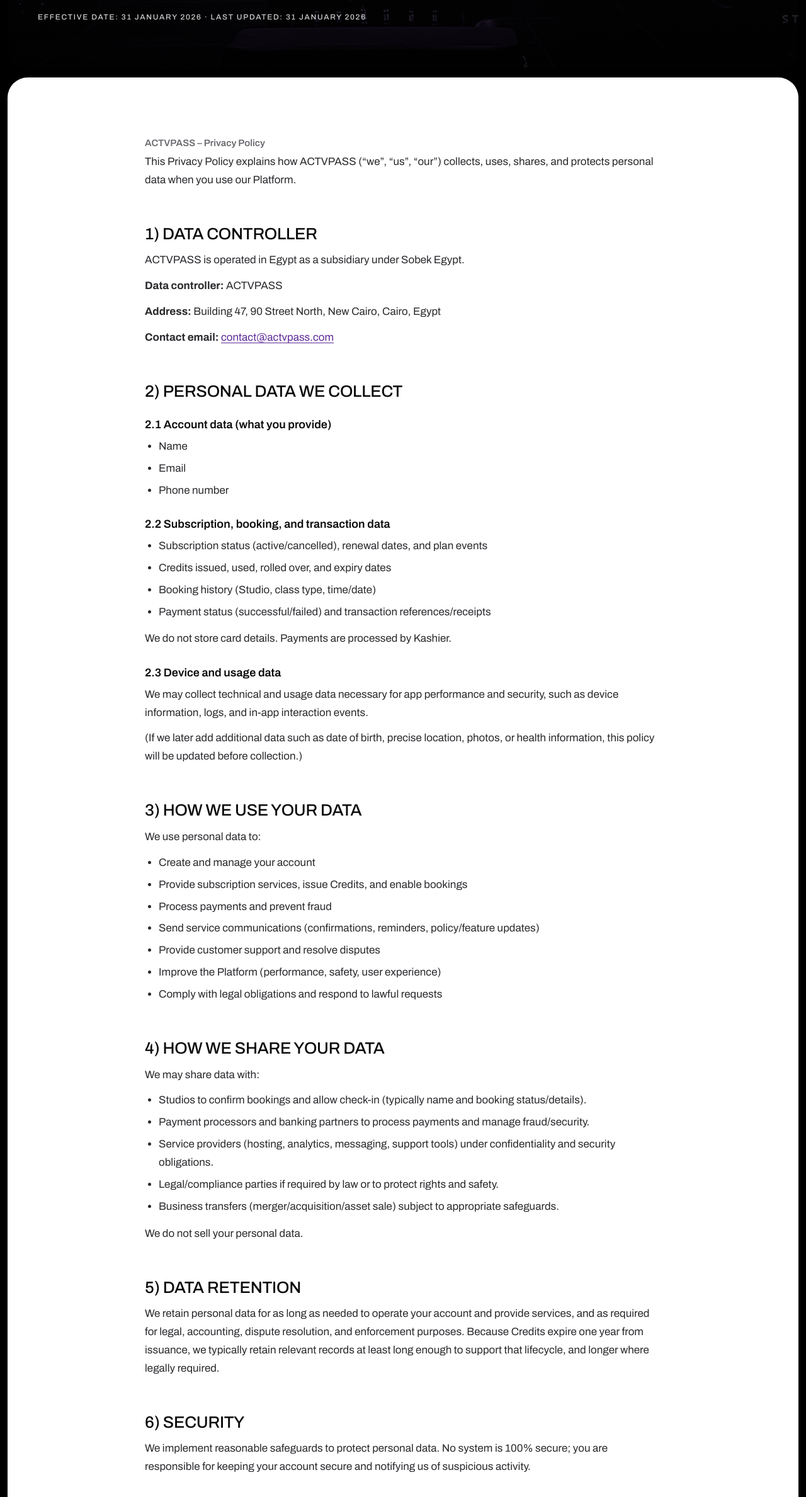
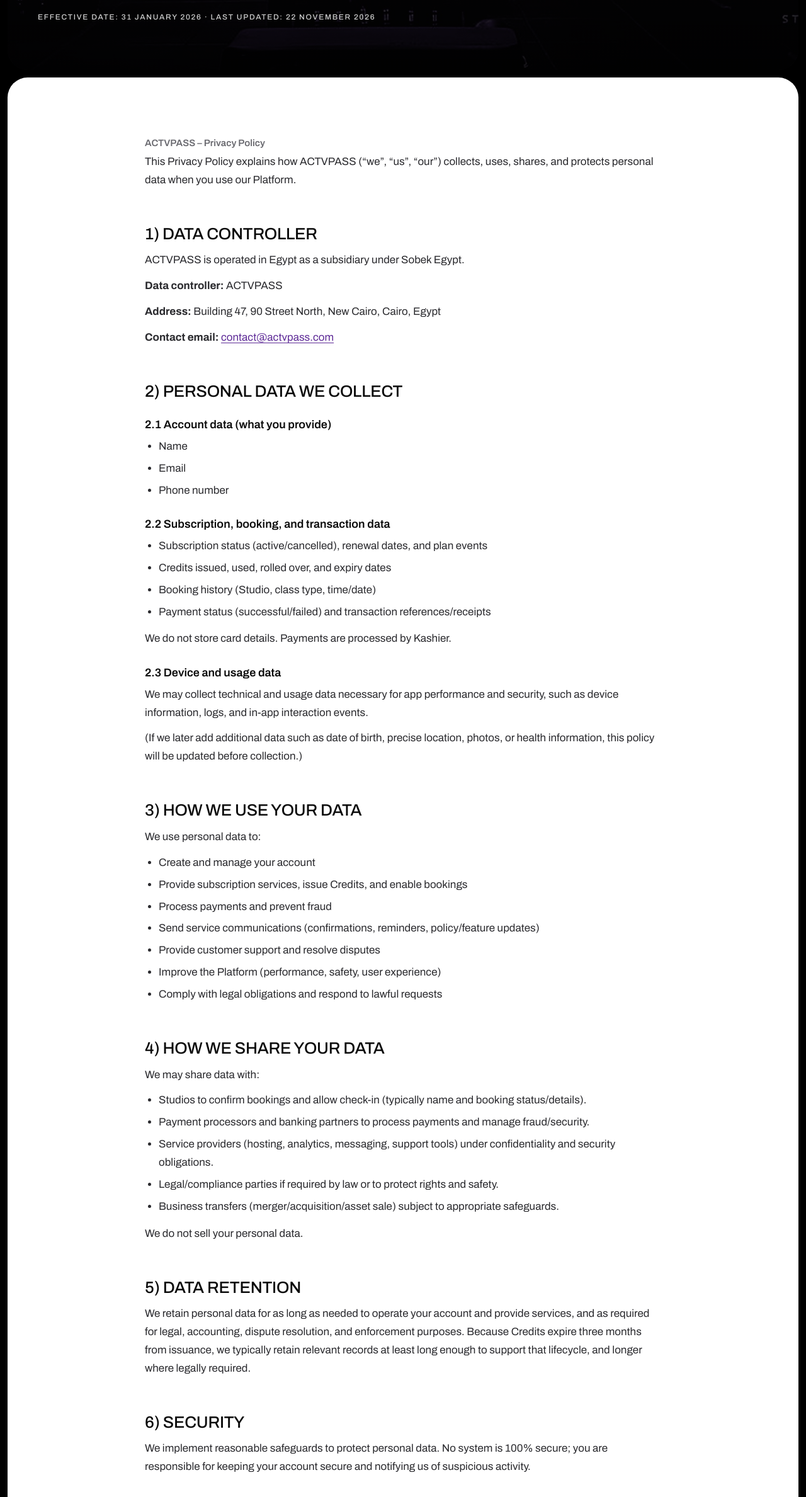
Before and after one commit to actvpass/website, a plain HTML site: page privacy/index.html in a window 1280 px wide. Shown: the part 420-2797 px from the top of the page at 63% size. Drawn offline with Linux system fonts and the light colour scheme.

Commit message:
Privacy: credits expire after 3 months

```diff
--- a/privacy/index.html
+++ b/privacy/index.html
@@ -51,7 +51,7 @@ a{color:#FFFFFF;text-decoration:none}
 <div style="position: relative">
 <p class="cap" style="margin: 0 0 22px; display: flex; align-items: center; gap: 12px"><span aria-hidden="true" style="width: 8px; height: 8px; border-radius: 50%; background: #FFFFFF"></span>Legal</p>
 <h1 class="x" style="margin: 0 0 28px; font-size: clamp(48px, 7vw, 108px)">Privacy<br>policy.</h1>
-<p class="cap" style="margin: 0; color: #CFCFCF; line-height: 1.8">Effective date: 31 January 2026 · Last updated: 31 January 2026</p>
+<p class="cap" style="margin: 0; color: #CFCFCF; line-height: 1.8">Effective date: 31 January 2026 · Last updated: 22 November 2026</p>
 </div>
 </section>
 <main class="legal-body" style="margin-top: 12px; border-radius: 32px; background: #FFFFFF; color: #0A0A0A; padding: 96px 48px 120px">
@@ -103,7 +103,7 @@ a{color:#FFFFFF;text-decoration:none}
 </ul>
 <p>We do not sell your personal data.</p>
 <h2>5) Data Retention</h2>
-<p>We retain personal data for as long as needed to operate your account and provide services, and as required for legal, accounting, dispute resolution, and enforcement purposes. Because Credits expire one year from issuance, we typically retain relevant records at least long enough to support that lifecycle, and longer where legally required.</p>
+<p>We retain personal data for as long as needed to operate your account and provide services, and as required for legal, accounting, dispute resolution, and enforcement purposes. Because Credits expire three months from issuance, we typically retain relevant records at least long enough to support that lifecycle, and longer where legally required.</p>
 <h2>6) Security</h2>
 <p>We implement reasonable safeguards to protect personal data. No system is 100% secure; you are responsible for keeping your account secure and notifying us of suspicious activity.</p>
 <h2>7) Your Rights</h2>
```
